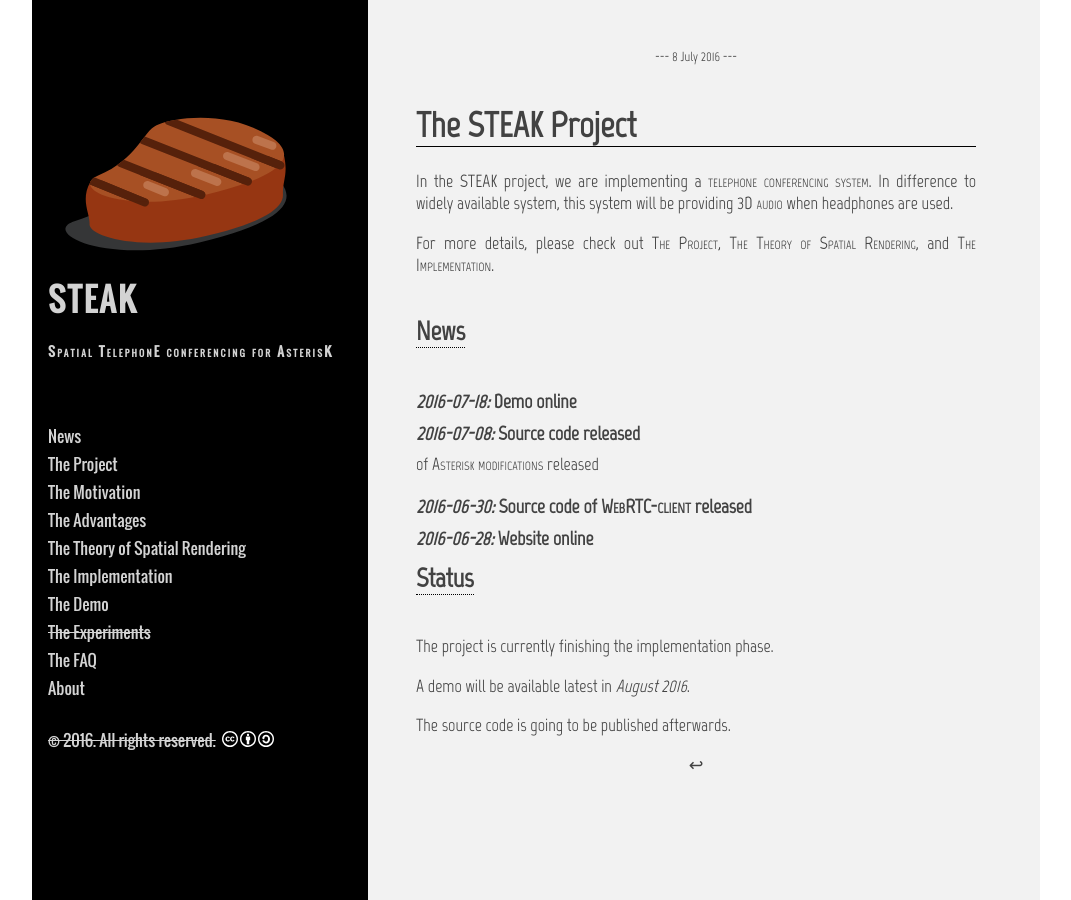
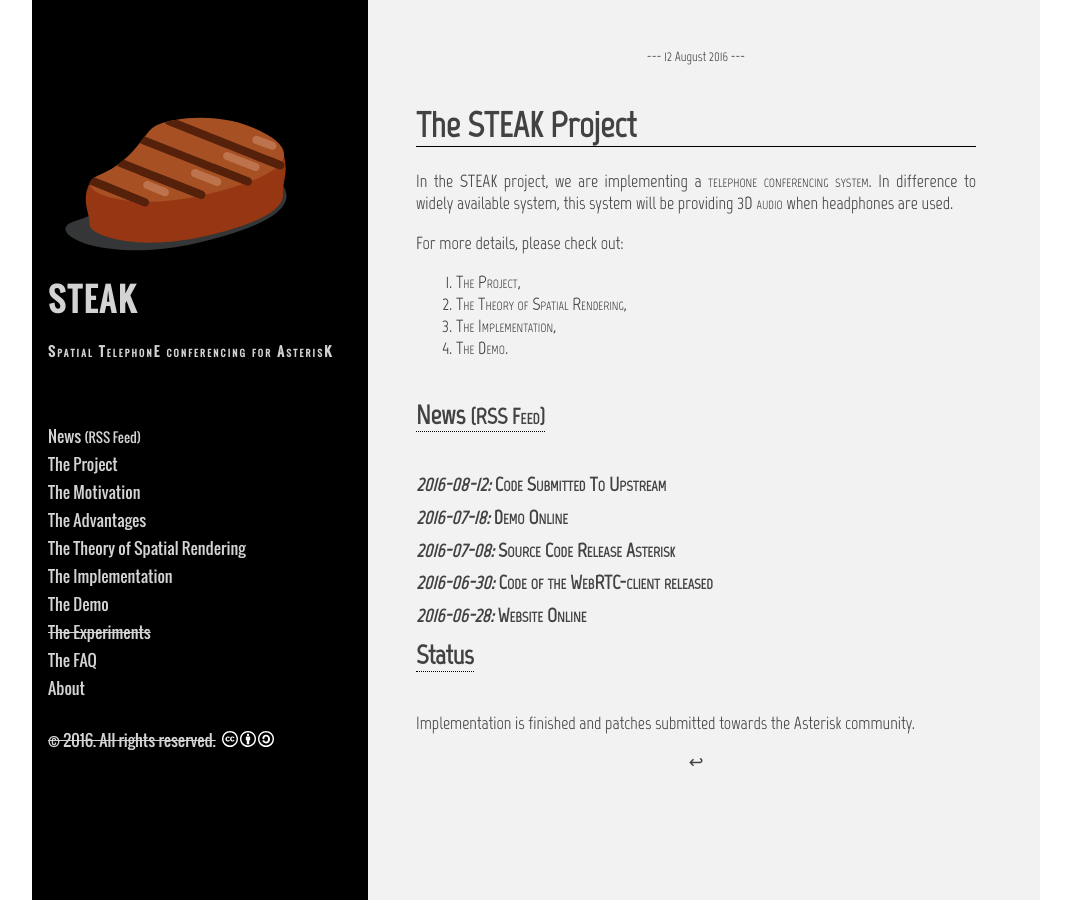
Before and after one commit to SteakConferencing/website, a Jekyll site: the page built from jekyll/index.md, in a window 1280 px wide. Shown: the whole page, without its empty margins (128-1199 px from the left). Built offline with Jekyll 4.4.1, drawn with Linux system fonts in a browser that asks for light colours.

Commit message:
Added news feed.

```diff
--- a/jekyll/_includes/news.md
+++ b/jekyll/_includes/news.md
@@ -4,27 +4,25 @@
 In the STEAK project, we are implementing a [telephone conferencing system](https://en.wikipedia.org/wiki/Conference_call).
 In difference to widely available system, this system will be providing [3D audio](https://en.wikipedia.org/wiki/3D_audio_effect) when headphones are used.
 
-For more details, please check out [The Project]({{ site.baseurl }}/project#content), [The Theory of Spatial Rendering]({{ site.baseurl }}/theory#content), and [The Implementation]({{ site.baseurl }}/implementation#content).
+For more details, please check out:
 
-News
+1. [The Project]({{ site.baseurl }}/project#content),
+2. [The Theory of Spatial Rendering]({{ site.baseurl }}/theory#content),
+3. [The Implementation]({{ site.baseurl }}/implementation#content),
+4. [The Demo]({{ site.baseurl }}/demo#content).
+
+
+News <small>([RSS Feed]({{ site.baseurl }}/atom.xml))</small>
 ---
 
-### _2016-07-18:_ Demo online
-
-### _2016-07-08:_ Source code released
-
-of [Asterisk modifications](https://github.com/steakconferencing/asterisk) released
-
-### _2016-06-30:_ Source code of [WebRTC-client](https://github.com/steakconferencing/demo-client) released
-
-### _2016-06-28:_ Website online
-
-
+{% for post in site.posts %}
+<article>
+  <h3>
+    <i><time datetime="{{ post.date | date_to_string }}">{{ post.date | date: "%Y-%m-%d" }}</time>:</i> <a href="{{ site.baseurl }}{{ post.url }}">{{ post.title }}</a>
+  </h3>
+</article>
+{% endfor %}
 
 Status
 ---
-The project is currently finishing the implementation phase.
-
-A demo will be available latest in _August 2016_.
-
-The source code is going to be published afterwards.
+Implementation is finished and patches submitted towards the Asterisk community.
--- a/jekyll/_layouts/default.html
+++ b/jekyll/_layouts/default.html
@@ -9,6 +9,7 @@
   <link rel="icon" type="image/svg+xml" href="{{ site.baseurl }}/images/steak-logo-centered.svg">
   <link rel="icon" type="image/x-icon" href="{{ site.baseurl }}/images/steak-logo-centered.png">
 
+  <link rel="alternate" type="application/rss+xml" title="RSS" href="{{ site.baseurl }}/atom.xml">
 
   <title> {{ site.title }}: {{ page.title }}</title>
   <link rel="stylesheet" type="text/css" href="{{ site.baseurl }}/css/style.css"></link>
@@ -53,7 +54,7 @@
     </h1>
     <br />
 
-    <nav><a href="{{ site.baseurl }}/news#content">News</a></nav>
+    <nav><a href="{{ site.baseurl }}/news#content">News</a> <small><a href="{{ site.baseurl }}/atom.xml">(RSS Feed)</a></small></nav>
     <nav><a href="{{ site.baseurl }}/project#content">The Project</a></nav>
     <nav><a href="{{ site.baseurl }}/motivation#content">The Motivation</a></nav>
     <nav><a href="{{ site.baseurl }}/advantages#content">The Advantages</a></nav>
--- a/jekyll/index.md
+++ b/jekyll/index.md
@@ -1,7 +1,7 @@
 ---
 layout: default
 title: The Project
-date: "2016-07-08"
+date: "2016-08-12"
 ---
 
 <div class="initialAnimation"></div>
--- a/jekyll/news.md
+++ b/jekyll/news.md
@@ -1,7 +1,7 @@
 ---
 layout: default
 title: News
-date: "2016-07-18"
+date: "2016-08-12"
 ---
 
 {% include news.md %}
```
Also changed, not shown: jekyll/_layouts/post.html (added, +9 -0 lines), jekyll/_posts/2016-06-28-website-online.md (added, +4 -0 lines), jekyll/_posts/2016-06-30-source-code-release-webrtc-client.md (added, +7 -0 lines), jekyll/_posts/2016-07-08-source-code-release-asterisk.md (added, +4 -0 lines), jekyll/_posts/2016-07-18-demo-online.md (added, +6 -0 lines), jekyll/_posts/2016-08-12-code-submitted-to-upstream.md (added, +8 -0 lines), jekyll/atom.xml (added, +27 -0 lines).
